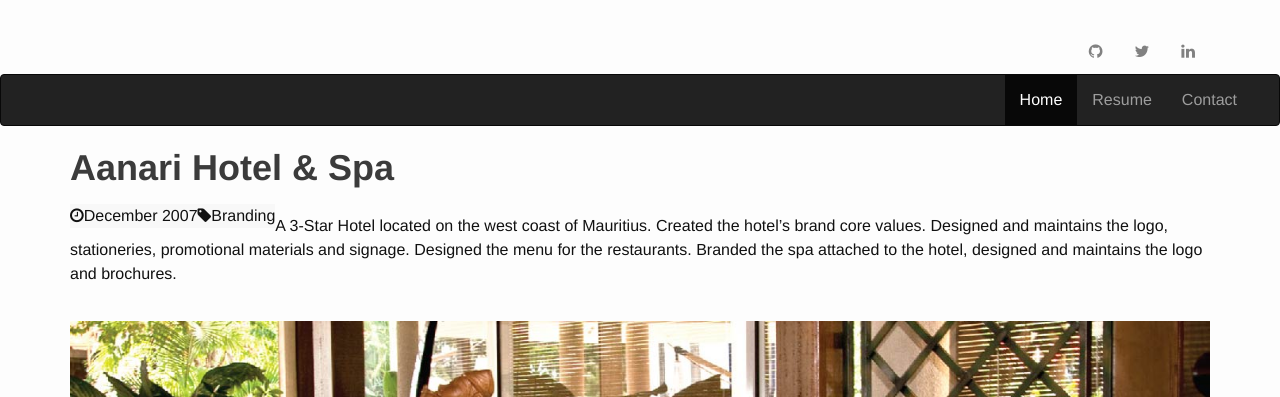
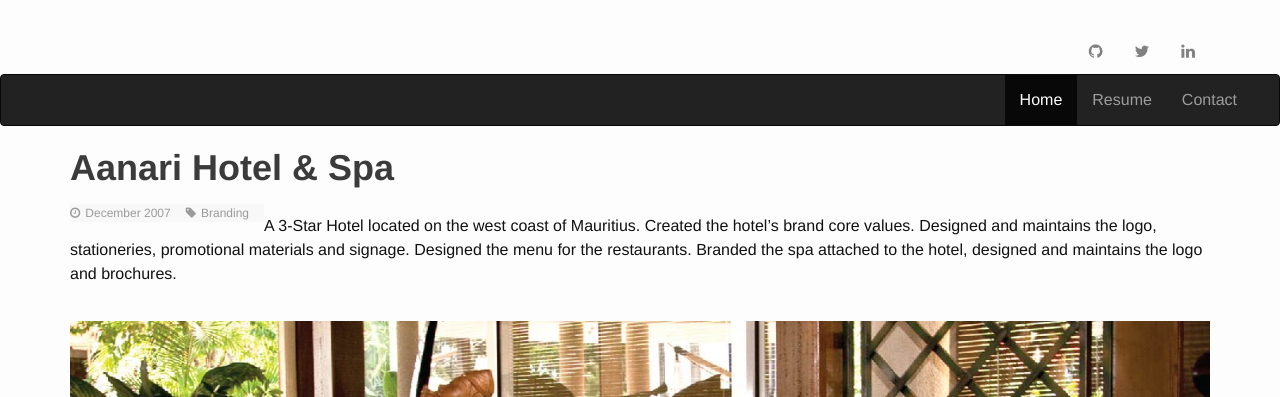
Before and after one commit to kristelteng/personal_site, a Jekyll site: the page built from aanari.html, in a window 1280 px wide. Shown: the top 397 px of the page. Built offline with Jekyll 4.4.1, drawn with Linux system fonts in a browser that asks for light colours.

Commit message:
add styling to subsection tags

```diff
--- a/css/style.css
+++ b/css/style.css
@@ -237,3 +237,13 @@
 .portfolio-info h2 {
     font-size: 14px;
 }
+
+.fa.fa-tag.subsection, .fa.fa-clock-o.subsection {
+    padding-right: 5px;
+}
+
+.subsection-icon {
+    font-size: 12px;
+    padding: 0px 15px 0px 0px;
+    color: #9B9B9B;
+}
```
